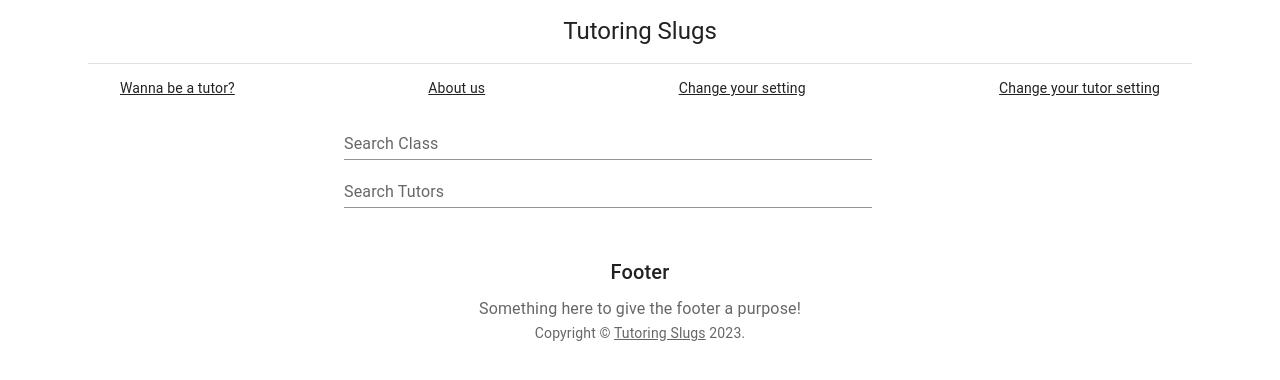
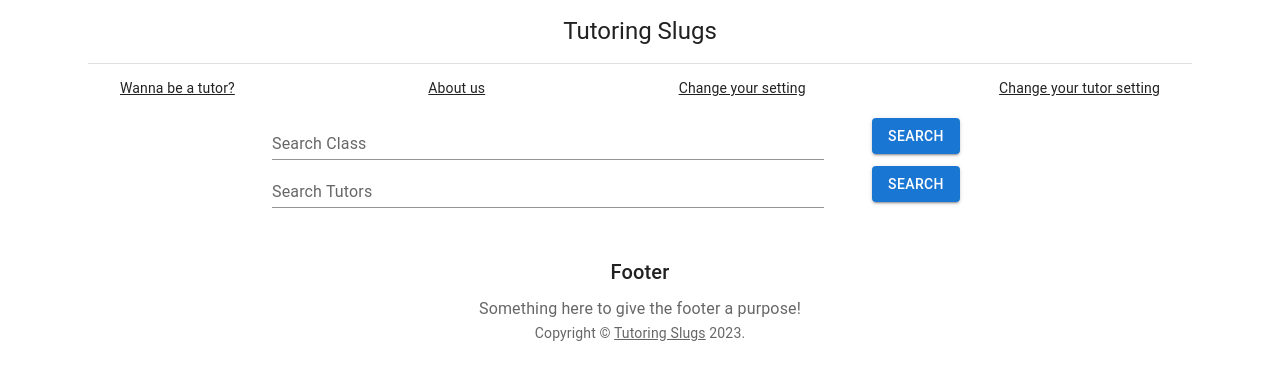
Before and after one commit to Ataru2002/TutoringSlugs, a React (Create React App) app: page /search in a window 1280 px wide. Shown: the top 380 px of the page. Built offline with nearby package versions, Linux system fonts and the light colour scheme.

Commit message:
removed icons and cleaned up some of the pages

```diff
--- a/src/components/Header.js
+++ b/src/components/Header.js
@@ -1,7 +1,6 @@
 import * as React from 'react';
 import PropTypes from 'prop-types';
 import Toolbar from '@mui/material/Toolbar';
-import Button from '@mui/material/Button';
 import Typography from '@mui/material/Typography';
 import Link from '@mui/material/Link';
 
--- a/src/components/Upload.js
+++ b/src/components/Upload.js
@@ -1,7 +1,6 @@
 import * as React from 'react';
 import { styled } from '@mui/material/styles';
 import Button from '@mui/material/Button';
-import CloudUploadIcon from '@mui/icons-material/CloudUpload';
 
 const VisuallyHiddenInput = styled('input')({
   clip: 'rect(0 0 0 0)',
@@ -17,7 +16,7 @@ const VisuallyHiddenInput = styled('input')({
 
 export default function InputFileUpload() {
   return (
-    <Button component="label" variant="contained" startIcon={<CloudUploadIcon />}>
+    <Button component="label" variant="contained">
       Upload file
       <VisuallyHiddenInput type="file" />
     </Button>
--- a/src/pages/Search.js
+++ b/src/pages/Search.js
@@ -2,8 +2,7 @@ import * as React from 'react';
 import CssBaseline from '@mui/material/CssBaseline';
 import Grid from '@mui/material/Grid';
 import Container from '@mui/material/Container';
-import IconButton from '@mui/material/IconButton';
-import SearchIcon from '@mui/icons-material/Search';
+import Button from '@mui/material/Button';
 import TextField from '@mui/material/TextField';
 import { createTheme, ThemeProvider } from '@mui/material/styles';
 import Header from '../components/Header';
@@ -32,7 +31,8 @@ export default function Search() {
             <Grid container
             direction="column"
             justifyContent="space-around"
-            alignItems="center">
+            alignItems="center"
+            columnSpacing={{ xs: 4, sm: 5, md: 6 }}>
                 <Grid container
                 spacing={6}
                 direction="row"
@@ -48,9 +48,9 @@ export default function Search() {
                         />
                     </Grid>
                     <Grid item >
-                        <IconButton>
-                            {/* <  SearchIcon /> */}
-                        </IconButton>
+                        <Button variant="contained">
+                            Search
+                        </Button>
                     </Grid>
                 </Grid>
                 <Grid container
@@ -68,9 +68,9 @@ export default function Search() {
                         />
                     </Grid>
                     <Grid item >
-                        <IconButton>
-                            {/* <  SearchIcon /> */}
-                        </IconButton>
+                        <Button variant="contained">
+                            Search
+                        </Button>
                     </Grid>
                 </Grid>
             </Grid>
--- a/src/pages/SignUpSide.js
+++ b/src/pages/SignUpSide.js
@@ -9,7 +9,6 @@ import Link from '@mui/material/Link';
 import Paper from '@mui/material/Paper';
 import Box from '@mui/material/Box';
 import Grid from '@mui/material/Grid';
-import LockOutlinedIcon from '@mui/icons-material/LockOutlined';
 import Typography from '@mui/material/Typography';
 import { createTheme, ThemeProvider } from '@mui/material/styles';
 import DropDown from '../components/Dropdownmajor';
--- a/src/pages/tutor_forms/TutorSignUp.js
+++ b/src/pages/tutor_forms/TutorSignUp.js
@@ -12,8 +12,8 @@ import Button from '@mui/material/Button';
 import Link from '@mui/material/Link';
 import Typography from '@mui/material/Typography';
 import Tutorforms from './Tutorforms';
-import Upload_picture from './Upload_picture.js';
-import Unoffical_transcript from './Unoffical_transcript.js';
+import UploadPicture from './UploadPicture.js';
+import UnofficalTranscript from './UnofficalTranscript.js';
 
 function Copyright() {
   return (
@@ -35,9 +35,9 @@ function getStepContent(step) {
     case 0:
       return <Tutorforms />;
     case 1:
-      return <Upload_picture />;
+      return <UploadPicture />;
     case 2:
-      return <Unoffical_transcript />;
+      return <UnofficalTranscript />;
     default:
       throw new Error('Unknown step');
   }
--- a/src/pages/tutor_forms/Upload_picture.js
+++ b/src/pages/tutor_forms/UnofficalTranscript.js
@@ -1,20 +1,16 @@
 import * as React from 'react';
 import Typography from '@mui/material/Typography';
 import Grid from '@mui/material/Grid';
-import TextField from '@mui/material/TextField';
-import FormControlLabel from '@mui/material/FormControlLabel';
-import Checkbox from '@mui/material/Checkbox';
 import Upload from '../../components/Upload.js'
 
-export default function PaymentForm() {
+export default function UnofficalTranscript() {
   return (
     <React.Fragment>
       <Typography variant="h6" gutterBottom>
-        Upload Your Picture!
+        Upload Your Unoffical transcript!
       </Typography>
       <Grid container spacing={0}>
-      <Upload />
-
+        <Upload />
       </Grid>
     </React.Fragment>
   );
--- a/src/pages/tutor_forms/Unoffical_transcript.js
+++ b/src/pages/tutor_forms/UploadPicture.js
@@ -1,20 +1,16 @@
 import * as React from 'react';
 import Typography from '@mui/material/Typography';
 import Grid from '@mui/material/Grid';
-import TextField from '@mui/material/TextField';
-import FormControlLabel from '@mui/material/FormControlLabel';
-import Checkbox from '@mui/material/Checkbox';
 import Upload from '../../components/Upload.js'
 
-export default function PaymentForm() {
+export default function UploadPicture() {
   return (
     <React.Fragment>
       <Typography variant="h6" gutterBottom>
-        Upload Your Unoffical transcript!
+        Upload Your Picture!
       </Typography>
       <Grid container spacing={0}>
-      <Upload />
-
+        <Upload />
       </Grid>
     </React.Fragment>
   );
```
